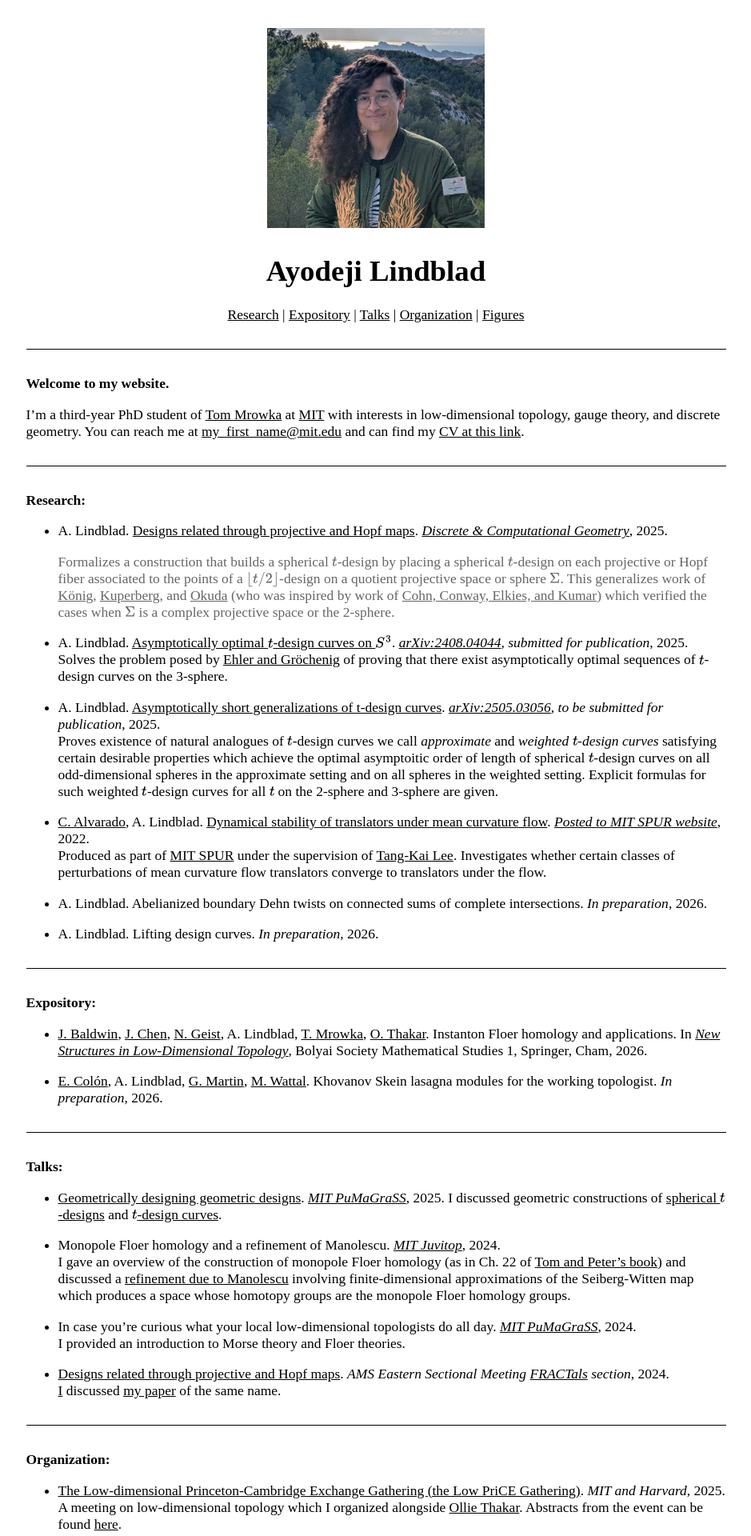
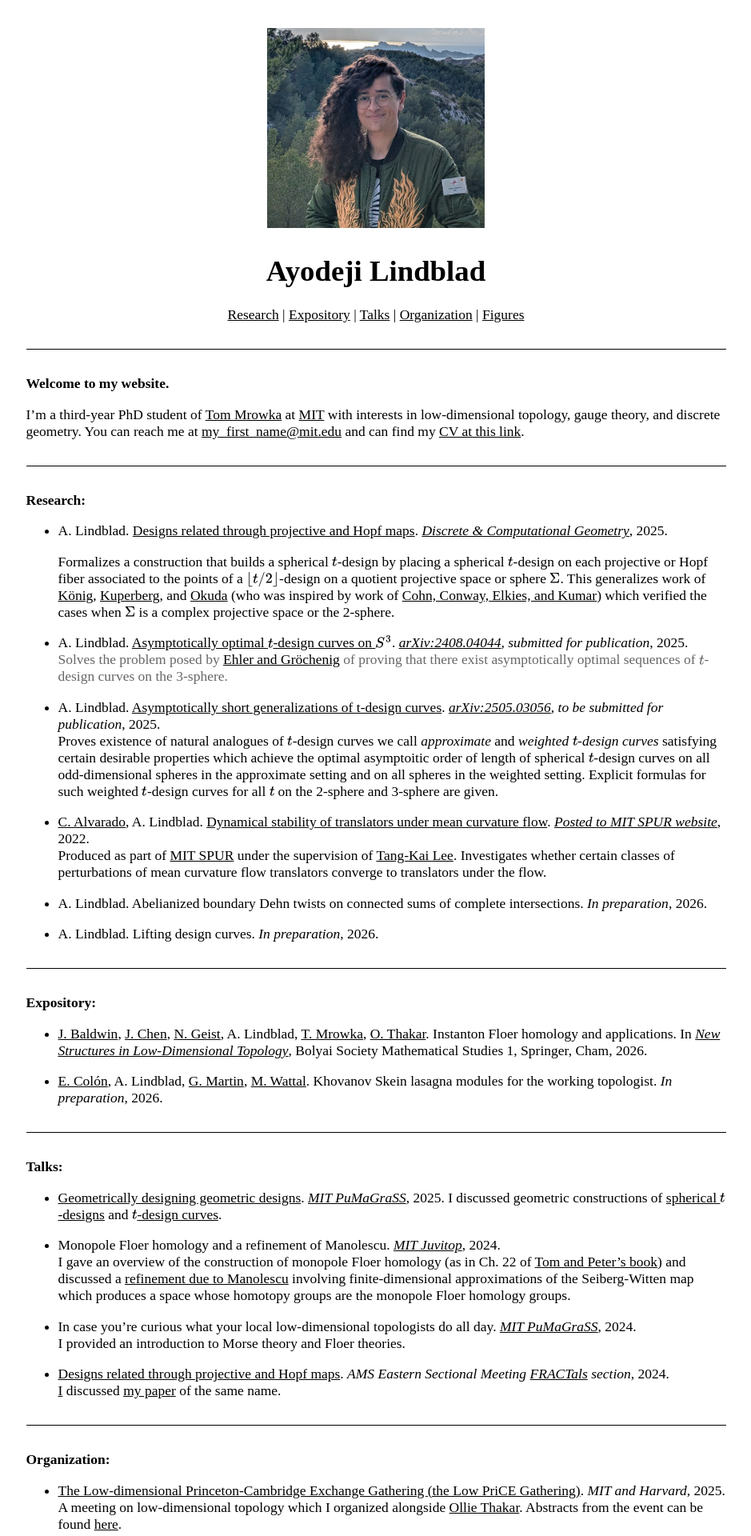
Before and after one commit to AyodejiLindblad/AyodejiLindblad.github.io, a Jekyll site: the page built from index.md, in a window 1280 px wide. Shown: the top 1920 px of the page at 80% size, without its empty margins (170-1109 px from the left). Built offline with Jekyll 4.4.1, drawn with Linux system fonts in a browser that asks for light colours; some web fonts are replaced.

Commit message:
trying gray text again

```diff
--- a/index.md
+++ b/index.md
@@ -46,7 +46,9 @@ I'm a third-year PhD student of [Tom Mrowka](https://math.mit.edu/~mrowka/) at [
 
 * A. Lindblad. [Asymptotically optimal $t$\-design curves on $S^3$](resources/pdfs/Asymptotically%20optimal%20$t$-design%20curves%20on%20$S^3$.pdf). *[arXiv:2408.04044](https://arxiv.org/abs/2408.04044), submitted for publication*, 2025.
     <!--<span style="display:block; height:0.25em;"></span>-->
+    <span style="color:#666">
     Solves the problem posed by [Ehler and Gröchenig](https://www.cambridge.org/core/journals/forum-of-mathematics-sigma/article/tdesign-curves-and-mobile-sampling-on-the-sphere/3876FD22A0D8BC17B9F2207F53142466) of proving that there exist asymptotically optimal sequences of $t$\-design curves on the 3-sphere.
+    </span>
 
 * A. Lindblad. [Asymptotically short generalizations of t\-design curves](resources/pdfs/Asymptotically%20short%20generalizations%20of%20t-design%20curves.pdf). *[arXiv:2505.03056](https://arxiv.org/abs/2505.03056), to be submitted for publication*, 2025.
     <!--<span style="display:block; height:0.25em;"></span>-->
--- a/resources/style/main.css
+++ b/resources/style/main.css
@@ -102,14 +102,17 @@ a { text-decoration: underline; }
 
 
 /* Gray text */
-.gray-block {
-  color: #666;
+p.gray-block {
+  color: #666 !important;
+  margin: 0;              /* removes the paragraph spacing */
 }
-.gray-block mjx-container,
-.gray-block .MathJax {
+
+p.gray-block mjx-container,
+p.gray-block .MathJax {
   color: inherit;
 }
-.gray-block a {
+
+p.gray-block a {
   color: inherit;
   text-decoration: underline;
 }
```
